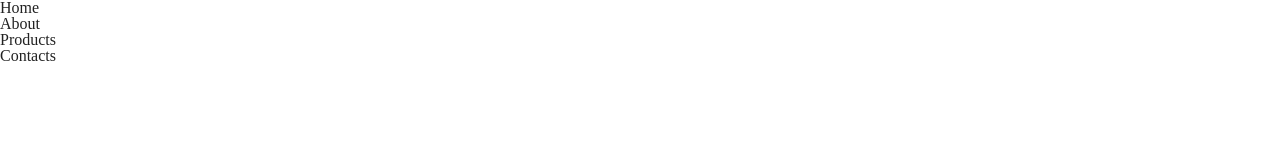
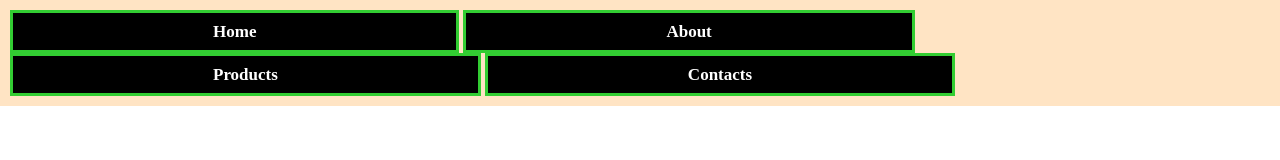
Before and after one commit to Kratkovsky/Pseudo-elements-red-line-practice, a plain HTML site: page index.html in a window 1280 px wide. Shown: the top 160 px of the page. Drawn offline with Linux system fonts and the light colour scheme.

Commit message:
add red line bottom & movement from right to left

```diff
--- a/css/style.css
+++ b/css/style.css
@@ -0,0 +1,59 @@
+.main {
+  min-height: 300vh;
+  margin-top: 70px;
+}
+
+h1 {
+  text-align: center;
+  font-size: 20px;
+  font-weight: bold;
+}
+
+.nav {
+  position: fixed;
+  top: 0;
+  background: bisque;
+  padding: 10px;
+  width: 100%;
+}
+
+.nav-list-item {
+  display: inline-block;
+}
+
+.nav-link {
+  display: block;
+  position: relative;
+  padding: 10px 200px;
+  border: 3px solid;
+  border-color: limegreen;
+  background-color: black;
+  transition: background-color 0.3s, color 1s;
+  color: white;
+  transition: background-color 0.5s, color 1.5s;
+  font-size: 17px;
+  font-weight: bold;
+}
+
+.nav-link::before {
+  content: '';
+  position: absolute;
+  width: 0%;
+  bottom:0px;
+  right: 0px;
+  height: 3px;
+  background-color: red;
+  transition: width 0.4s ease-in;
+}
+
+.nav-link::after {
+}
+
+.nav-link:hover::before {
+  width: 100%;
+}
+
+.nav-link:hover {
+  background-color: white;
+  color: black;
+}
--- a/index.html
+++ b/index.html
@@ -25,6 +25,10 @@
         </li>
       </ul>
     </nav>
-    <main class="main"></main>
+    <main class="main">
+      <h1>
+        Lorem ipsum dolor sit amet consectetur adipisicing elit. Quia optio nesciunt necessitatibus sapiente qui neque, debitis ab maiores? Eaque, tempore!
+      </h1>
+    </main>
   </body>
 </html>
```
